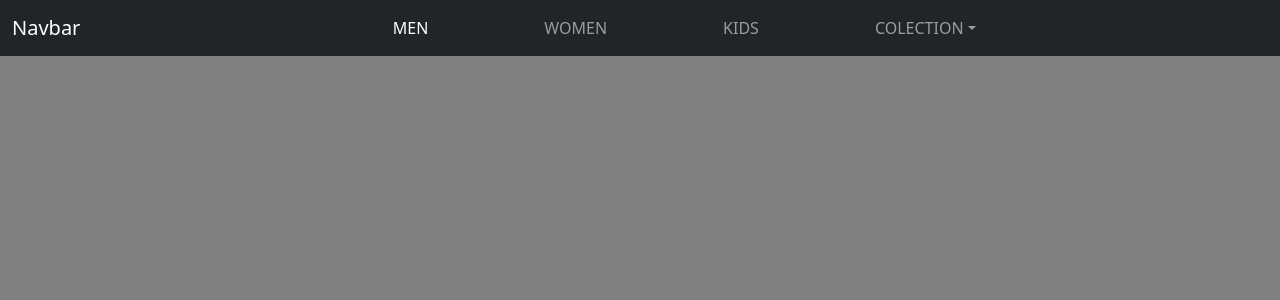
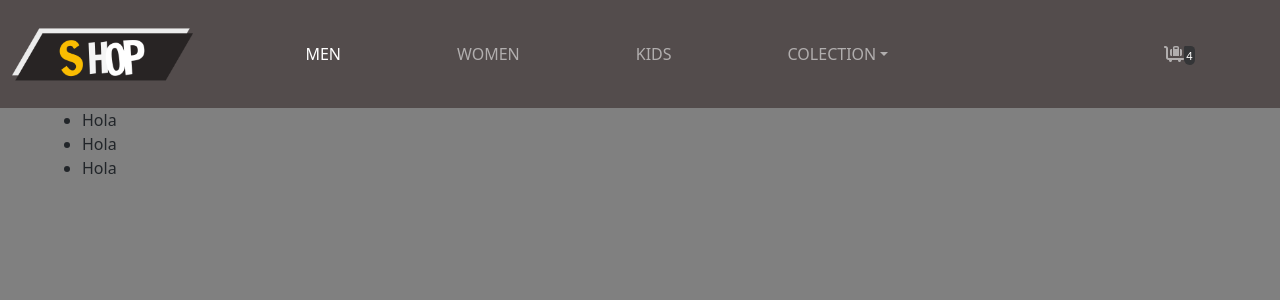
Before and after one commit to BeluMiranda/myappreact, a React (Create React App) app: page / in a window 1280 px wide. Shown: the top 300 px of the page. Built offline with nearby package versions, Linux system fonts and the light colour scheme.

Commit message:
cartwidget+List

```diff
--- a/package.json
+++ b/package.json
@@ -3,12 +3,17 @@
   "version": "0.1.0",
   "private": true,
   "dependencies": {
+    "@fortawesome/fontawesome-svg-core": "^6.1.1",
+    "@fortawesome/free-brands-svg-icons": "^6.1.1",
+    "@fortawesome/free-solid-svg-icons": "^6.1.1",
+    "@fortawesome/react-fontawesome": "^0.1.18",
     "@testing-library/jest-dom": "^5.16.4",
     "@testing-library/react": "^13.2.0",
     "@testing-library/user-event": "^13.5.0",
     "bootstrap": "^5.1.3",
     "react": "^18.1.0",
     "react-dom": "^18.1.0",
+    "react-icons": "^4.3.1",
     "react-scripts": "5.0.1",
     "web-vitals": "^2.1.4"
   },
--- a/src/App.css
+++ b/src/App.css
@@ -42,3 +42,39 @@
 body{
   background: grey;
 }
+.menu{
+  background: #534C4C;
+}
+.imgNavbar{
+  width: 10em;
+}
+.imgNavbar:hover{
+  animation: animate 2s alternate infinite;
+}
+@keyframes animate {
+  0%{
+    transform: rotateX(0deg);
+}
+  50%{
+    transform: rotateX(360deg);
+}
+  100%{
+    transform: rotateX(0deg);
+}
+
+}
+.number{
+  color: rgb(255, 255, 255);
+  background: #343537;
+  border-radius: 3em 9em 11em 12em;
+  font-size: 11px;
+  padding: 2px;
+}
+.cart{
+  margin-left: 10em;
+}
+@media (max-width: 1010px){
+  .cart{
+    margin-left: 0;
+  }
+}
--- a/src/App.js
+++ b/src/App.js
@@ -1,11 +1,13 @@
 import './App.css';
 import NavBar from './Components/NavBar'
+import ListItemContainer from './Components/ListItemContainer';
 
 function App() {
   return (
-    <div className="App">
+    <>
         <NavBar />
-    </div>
+        <ListItemContainer greeting='Hola' />
+    </>
   );
 }
 
--- /dev/null
+++ b/src/Components/CartWidget.jsx
@@ -0,0 +1,13 @@
+import React from 'react'
+import { FontAwesomeIcon } from "@fortawesome/react-fontawesome"
+import{faCartFlatbedSuitcase} from "@fortawesome/free-solid-svg-icons"
+
+const CartWidget = ({number}) => {
+    return (
+        <>
+        <FontAwesomeIcon icon={faCartFlatbedSuitcase} />
+        <span className='number'>{number}</span>
+        </>
+    )
+}
+export default CartWidget
--- /dev/null
+++ b/src/Components/ListItemContainer.jsx
@@ -0,0 +1,15 @@
+import React from 'react';
+
+const ListItemContainer = ({greeting}) => {
+    return (
+        <>
+        <ul className='container'>
+            <li>{greeting}</li>
+            <li>{greeting}</li>
+            <li>{greeting}</li>
+        </ul>
+        </>
+    )
+}
+
+export default ListItemContainer;
--- a/src/Components/NavBar.jsx
+++ b/src/Components/NavBar.jsx
@@ -1,8 +1,10 @@
+import React from 'react'
+import CartWidget from "./CartWidget"
 const NavBar = () => {
     return (
-    <nav className="navbar navbar-expand-lg navbar-dark bg-dark">
+    <nav className="navbar navbar-expand-lg navbar-dark menu">
         <div className="container-fluid ">
-            <a className="navbar-brand" href="#">Navbar</a>
+            <a className="navbar-brand" href="#"><img src={require('../Assets/logo.png')} className="imgNavbar"/></a>
             <button className="navbar-toggler" type="button" data-bs-toggle="collapse" data-bs-target="#navbarNavDropdown" aria-controls="navbarNavDropdown" aria-expanded="false" aria-label="Toggle navigation">
             <span className="navbar-toggler-icon"></span>
             </button>
@@ -17,6 +19,7 @@ const NavBar = () => {
                 <li className="nav-item">
                 <a className="nav-link" href="#">KIDS</a>
                 </li>
+
                 <li className="nav-item dropdown">
                 <a className="nav-link dropdown-toggle" href="#" id="navbarDropdownMenuLink" role="button" data-bs-toggle="dropdown" aria-expanded="false">
                     COLECTION
@@ -27,6 +30,9 @@ const NavBar = () => {
                     <li><a className="dropdown-item" href="#">Something else here</a></li>
                 </ul>
                 </li>
+                <li className="nav-item cart">
+                <a className="nav-link " href="#"><CartWidget number= {4} /></a>
+                </li>
             </ul>
             </div>
         </div>
```
Also changed, not shown: src/Assets/logo.png (added), 1 other file (tests, documents, lock files or other folders).
